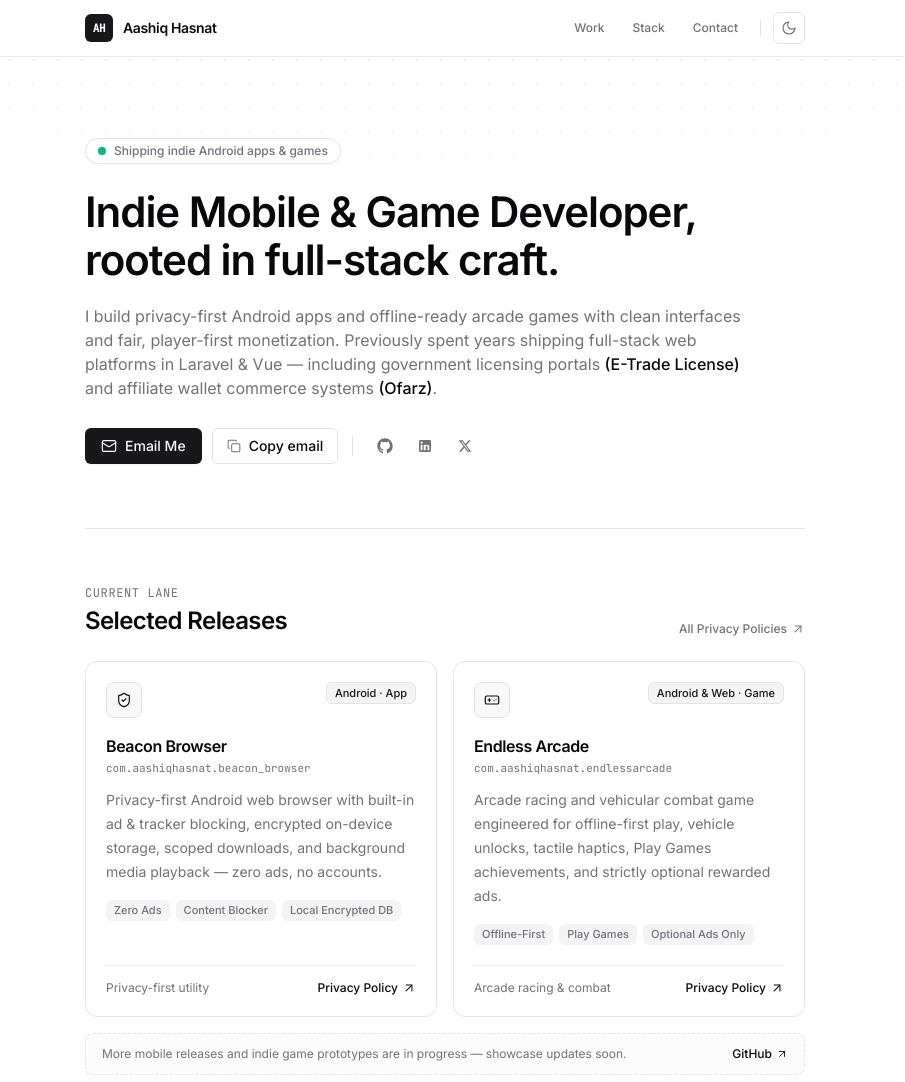
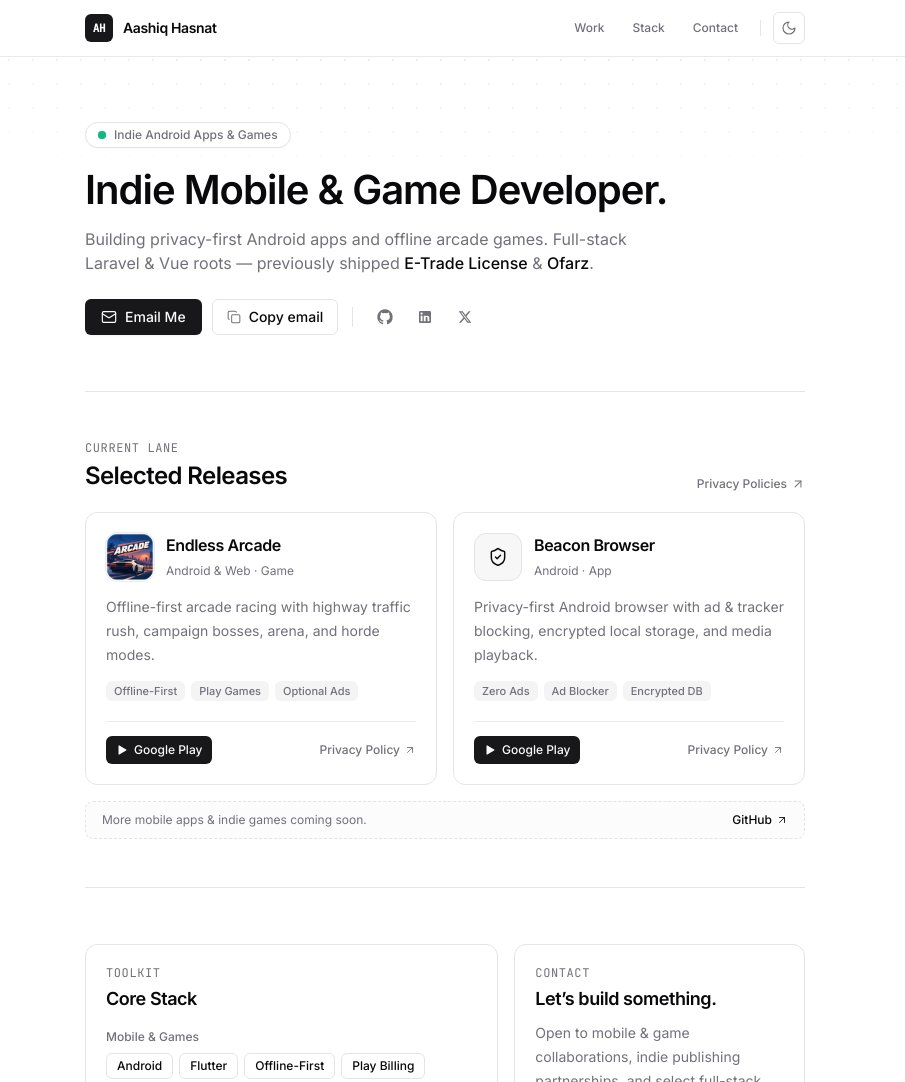
Before and after one commit to aashiqhasnat/aashiqhasnat.github.io, a plain HTML site: page index.html in a window 1280 px wide. Shown: the top 1082 px of the page, without its empty margins (195-1100 px from the left). Drawn offline with nearby package versions, Linux system fonts and the light colour scheme.

Commit message:
Add Play Store links, Endless Arcade icon, and tighten portfolio copy

```diff
--- a/index.html
+++ b/index.html
@@ -210,27 +210,27 @@
 
   <main id="top" class="relative mx-auto max-w-3xl px-6">
     <!-- SECTION 1: Hero & Positioning -->
-    <section class="pt-16 pb-14 sm:pt-20 sm:pb-16">
+    <section class="pt-12 pb-12 sm:pt-16 sm:pb-14">
       <div class="inline-flex items-center gap-2 rounded-full border border-border bg-card px-3 py-1 text-xs font-medium text-muted-foreground shadow-[0_1px_2px_rgba(0,0,0,0.03)]">
         <span class="relative flex h-2 w-2" aria-hidden="true">
           <span class="absolute inline-flex h-full w-full animate-ping rounded-full bg-emerald-500 opacity-60"></span>
           <span class="relative inline-flex h-2 w-2 rounded-full bg-emerald-500"></span>
         </span>
-        Shipping indie Android apps &amp; games
+        Indie Android Apps &amp; Games
       </div>
 
-      <h1 class="mt-6 text-3xl font-semibold tracking-tight text-foreground sm:text-[42px] sm:leading-[1.14]">
-        Indie Mobile &amp; Game Developer, rooted in full-stack craft.
+      <h1 class="mt-5 text-3xl font-semibold tracking-tight text-foreground sm:text-[40px] sm:leading-[1.12]">
+        Indie Mobile &amp; Game Developer.
       </h1>
 
-      <p class="mt-5 max-w-2xl text-[15px] leading-7 text-muted-foreground sm:text-base">
-        I build privacy-first Android apps and offline-ready arcade games with clean interfaces and fair, player-first monetization. Previously spent years shipping full-stack web platforms in Laravel &amp; Vue &mdash; including government licensing portals
-        <span class="text-foreground font-medium">(E-Trade License)</span> and affiliate wallet commerce systems
-        <span class="text-foreground font-medium">(Ofarz)</span>.
+      <p class="mt-3.5 max-w-xl text-[15px] leading-6 text-muted-foreground sm:text-base">
+        Building privacy-first Android apps and offline arcade games. Full-stack Laravel &amp; Vue roots &mdash; previously shipped
+        <span class="font-medium text-foreground">E-Trade License</span> &amp;
+        <span class="font-medium text-foreground">Ofarz</span>.
       </p>
 
       <!-- Action Row -->
-      <div class="mt-7 flex flex-wrap items-center gap-2.5">
+      <div class="mt-6 flex flex-wrap items-center gap-2.5">
         <a
           href="mailto:ashikhasnat30@gmail.com"
           class="inline-flex h-9 items-center justify-center gap-2 rounded-md bg-primary px-4 text-sm font-medium text-primary-foreground shadow-sm transition-opacity hover:opacity-90 focus-visible:outline-none focus-visible:ring-2 focus-visible:ring-ring"
@@ -332,7 +332,7 @@
     <hr class="border-border" />
 
     <!-- SECTION 2: Current Releases & Shipped Apps -->
-    <section id="work" class="scroll-mt-20 py-14">
+    <section id="work" class="scroll-mt-20 py-12">
       <div class="flex flex-wrap items-end justify-between gap-2">
         <div>
           <p class="font-mono text-xs uppercase tracking-wider text-muted-foreground">Current Lane</p>
@@ -344,7 +344,7 @@
           href="https://aashiqhasnat.github.io/privacy-policies/"
           class="inline-flex items-center gap-1 text-xs font-medium text-muted-foreground transition-colors hover:text-foreground"
         >
-          All Privacy Policies
+          Privacy Policies
           <svg
             class="h-3.5 w-3.5"
             xmlns="http://www.w3.org/2000/svg"
@@ -361,58 +361,58 @@
         </a>
       </div>
 
-      <div class="mt-6 grid grid-cols-1 gap-4 sm:grid-cols-2">
-        <!-- Project 1: Beacon Browser -->
+      <div class="mt-5 grid grid-cols-1 gap-4 sm:grid-cols-2">
+        <!-- Project 1: Endless Arcade -->
         <article class="group flex flex-col justify-between rounded-xl border border-border bg-card p-5 transition-colors hover:border-foreground/30">
           <div>
             <div class="flex items-start justify-between gap-3">
-              <div class="inline-flex h-9 w-9 items-center justify-center rounded-lg border border-border bg-muted/60 text-foreground">
-                <svg
-                  class="h-4 w-4"
-                  xmlns="http://www.w3.org/2000/svg"
-                  viewBox="0 0 24 24"
-                  fill="none"
-                  stroke="currentColor"
-                  stroke-width="1.75"
-                  stroke-linecap="round"
-                  stroke-linejoin="round"
-                >
-                  <path d="M20 13c0 5-3.5 7.5-7.66 8.95a1 1 0 0 1-.67-.01C7.5 20.5 4 18 4 13V6a1 1 0 0 1 1-1c2 0 4.5-1.2 6.24-2.72a1.17 1.17 0 0 1 1.52 0C14.51 3.81 17 5 19 5a1 1 0 0 1 1 1z" />
-                  <path d="m9 12 2 2 4-4" />
-                </svg>
+              <div class="flex items-center gap-3">
+                <img
+                  src="./assets/endless-arcade.png"
+                  alt="Endless Arcade app icon"
+                  width="48"
+                  height="48"
+                  class="h-12 w-12 shrink-0 rounded-xl object-cover ring-1 ring-border/70"
+                />
+                <div>
+                  <h3 class="text-base font-semibold tracking-tight text-foreground">
+                    Endless Arcade
+                  </h3>
+                  <span class="text-xs text-muted-foreground">Android &amp; Web &middot; Game</span>
+                </div>
               </div>
-              <span class="inline-flex items-center rounded-md border border-border bg-secondary px-2 py-0.5 text-[11px] font-medium text-secondary-foreground">
-                Android &middot; App
-              </span>
             </div>
 
-            <h3 class="mt-4 text-base font-semibold tracking-tight text-foreground">
-              Beacon Browser
-            </h3>
-            <p class="mt-0.5 font-mono text-[11px] text-muted-foreground">
-              com.aashiqhasnat.beacon_browser
+            <p class="mt-3.5 text-sm leading-6 text-muted-foreground">
+              Offline-first arcade racing with highway traffic rush, campaign bosses, arena, and horde modes.
             </p>
 
-            <p class="mt-3 text-sm leading-6 text-muted-foreground">
-              Privacy-first Android web browser with built-in ad &amp; tracker blocking, encrypted on-device storage, scoped downloads, and background media playback &mdash; zero ads, no accounts.
-            </p>
-
-            <div class="mt-4 flex flex-wrap gap-1.5">
-              <span class="rounded-md bg-muted px-2 py-0.5 text-[11px] font-medium text-muted-foreground">Zero Ads</span>
-              <span class="rounded-md bg-muted px-2 py-0.5 text-[11px] font-medium text-muted-foreground">Content Blocker</span>
-              <span class="rounded-md bg-muted px-2 py-0.5 text-[11px] font-medium text-muted-foreground">Local Encrypted DB</span>
+            <div class="mt-3.5 flex flex-wrap gap-1.5">
+              <span class="rounded-md bg-muted px-2 py-0.5 text-[11px] font-medium text-muted-foreground">Offline-First</span>
+              <span class="rounded-md bg-muted px-2 py-0.5 text-[11px] font-medium text-muted-foreground">Play Games</span>
+              <span class="rounded-md bg-muted px-2 py-0.5 text-[11px] font-medium text-muted-foreground">Optional Ads</span>
             </div>
           </div>
 
-          <div class="mt-5 flex items-center justify-between border-t border-border/70 pt-3.5 text-xs">
-            <span class="text-muted-foreground">Privacy-first utility</span>
+          <div class="mt-5 flex items-center justify-between gap-2 border-t border-border/70 pt-3.5 text-xs">
             <a
-              href="https://aashiqhasnat.github.io/privacy-policies/beacon/"
-              class="inline-flex items-center gap-1 font-medium text-foreground transition-opacity hover:opacity-75"
+              href="https://play.google.com/store/apps/details?id=com.aashiqhasnat.endlessarcade"
+              target="_blank"
+              rel="noopener noreferrer"
+              class="inline-flex h-7 items-center gap-1.5 rounded-md bg-primary px-2.5 font-medium text-primary-foreground transition-opacity hover:opacity-90"
+            >
+              <svg class="h-3 w-3" viewBox="0 0 24 24" fill="currentColor" aria-hidden="true">
+                <path d="M5 3.868v16.264c0 .87.947 1.408 1.693.96l13.553-8.132a1.12 1.12 0 0 0 0-1.92L6.693 2.908C5.947 2.46 5 2.998 5 3.868Z" />
+              </svg>
+              Google Play
+            </a>
+            <a
+              href="https://aashiqhasnat.github.io/privacy-policies/racer/"
+              class="inline-flex items-center gap-1 font-medium text-muted-foreground transition-colors hover:text-foreground"
             >
               Privacy Policy
               <svg
-                class="h-3.5 w-3.5"
+                class="h-3 w-3"
                 xmlns="http://www.w3.org/2000/svg"
                 viewBox="0 0 24 24"
                 fill="none"
@@ -428,60 +428,65 @@
           </div>
         </article>
 
-        <!-- Project 2: Endless Arcade -->
+        <!-- Project 2: Beacon Browser -->
         <article class="group flex flex-col justify-between rounded-xl border border-border bg-card p-5 transition-colors hover:border-foreground/30">
           <div>
             <div class="flex items-start justify-between gap-3">
-              <div class="inline-flex h-9 w-9 items-center justify-center rounded-lg border border-border bg-muted/60 text-foreground">
-                <svg
-                  class="h-4 w-4"
-                  xmlns="http://www.w3.org/2000/svg"
-                  viewBox="0 0 24 24"
-                  fill="none"
-                  stroke="currentColor"
-                  stroke-width="1.75"
-                  stroke-linecap="round"
-                  stroke-linejoin="round"
-                >
-                  <line x1="6" x2="10" y1="12" y2="12" />
-                  <line x1="8" x2="8" y1="10" y2="14" />
-                  <line x1="15" x2="15.01" y1="13" y2="13" />
-                  <line x1="18" x2="18.01" y1="11" y2="11" />
-                  <rect width="20" height="12" x="2" y="6" rx="2" />
-                </svg>
+              <div class="flex items-center gap-3">
+                <div class="inline-flex h-12 w-12 shrink-0 items-center justify-center rounded-xl border border-border bg-muted/70 text-foreground">
+                  <svg
+                    class="h-5 w-5"
+                    xmlns="http://www.w3.org/2000/svg"
+                    viewBox="0 0 24 24"
+                    fill="none"
+                    stroke="currentColor"
+                    stroke-width="1.75"
+                    stroke-linecap="round"
+                    stroke-linejoin="round"
+                  >
+                    <path d="M20 13c0 5-3.5 7.5-7.66 8.95a1 1 0 0 1-.67-.01C7.5 20.5 4 18 4 13V6a1 1 0 0 1 1-1c2 0 4.5-1.2 6.24-2.72a1.17 1.17 0 0 1 1.52 0C14.51 3.81 17 5 19 5a1 1 0 0 1 1 1z" />
+                    <path d="m9 12 2 2 4-4" />
+                  </svg>
+                </div>
+                <div>
+                  <h3 class="text-base font-semibold tracking-tight text-foreground">
+                    Beacon Browser
+                  </h3>
+                  <span class="text-xs text-muted-foreground">Android &middot; App</span>
+                </div>
               </div>
-              <span class="inline-flex items-center rounded-md border border-border bg-secondary px-2 py-0.5 text-[11px] font-medium text-secondary-foreground">
-                Android &amp; Web &middot; Game
-              </span>
             </div>
 
-            <h3 class="mt-4 text-base font-semibold tracking-tight text-foreground">
-              Endless Arcade
-            </h3>
-            <p class="mt-0.5 font-mono text-[11px] text-muted-foreground">
-              com.aashiqhasnat.endlessarcade
+            <p class="mt-3.5 text-sm leading-6 text-muted-foreground">
+              Privacy-first Android browser with ad &amp; tracker blocking, encrypted local storage, and media playback.
             </p>
 
-            <p class="mt-3 text-sm leading-6 text-muted-foreground">
-              Arcade racing and vehicular combat game engineered for offline-first play, vehicle unlocks, tactile haptics, Play Games achievements, and strictly optional rewarded ads.
-            </p>
-
-            <div class="mt-4 flex flex-wrap gap-1.5">
-              <span class="rounded-md bg-muted px-2 py-0.5 text-[11px] font-medium text-muted-foreground">Offline-First</span>
-              <span class="rounded-md bg-muted px-2 py-0.5 text-[11px] font-medium text-muted-foreground">Play Games</span>
-              <span class="rounded-md bg-muted px-2 py-0.5 text-[11px] font-medium text-muted-foreground">Optional Ads Only</span>
+            <div class="mt-3.5 flex flex-wrap gap-1.5">
+              <span class="rounded-md bg-muted px-2 py-0.5 text-[11px] font-medium text-muted-foreground">Zero Ads</span>
+              <span class="rounded-md bg-muted px-2 py-0.5 text-[11px] font-medium text-muted-foreground">Ad Blocker</span>
+              <span class="rounded-md bg-muted px-2 py-0.5 text-[11px] font-medium text-muted-foreground">Encrypted DB</span>
             </div>
           </div>
 
-          <div class="mt-5 flex items-center justify-between border-t border-border/70 pt-3.5 text-xs">
-            <span class="text-muted-foreground">Arcade racing &amp; combat</span>
+          <div class="mt-5 flex items-center justify-between gap-2 border-t border-border/70 pt-3.5 text-xs">
             <a
-              href="https://aashiqhasnat.github.io/privacy-policies/racer/"
-              class="inline-flex items-center gap-1 font-medium text-foreground transition-opacity hover:opacity-75"
+              href="https://play.google.com/store/apps/details?id=com.aashiqhasnat.beacon_browser"
+              target="_blank"
+              rel="noopener noreferrer"
+              class="inline-flex h-7 items-center gap-1.5 rounded-md bg-primary px-2.5 font-medium text-primary-foreground transition-opacity hover:opacity-90"
+            >
+              <svg class="h-3 w-3" viewBox="0 0 24 24" fill="currentColor" aria-hidden="true">
+                <path d="M5 3.868v16.264c0 .87.947 1.408 1.693.96l13.553-8.132a1.12 1.12 0 0 0 0-1.92L6.693 2.908C5.947 2.46 5 2.998 5 3.868Z" />
+              </svg>
+              Google Play
+            </a>
+            <a
+              href="https://aashiqhasnat.github.io/privacy-policies/beacon/"
+              class="inline-flex items-center gap-1 font-medium text-muted-foreground transition-colors hover:text-foreground"
             >
               Privacy Policy
               <svg
-                class="h-3.5 w-3.5"
+                class="h-3 w-3"
                 xmlns="http://www.w3.org/2000/svg"
                 viewBox="0 0 24 24"
                 fill="none"
@@ -499,8 +504,8 @@
       </div>
 
       <!-- Subtle upcoming projects strip -->
-      <div class="mt-4 flex flex-wrap items-center justify-between gap-2 rounded-lg border border-dashed border-border bg-muted/30 px-4 py-3 text-xs text-muted-foreground">
-        <span>More mobile releases and indie game prototypes are in progress &mdash; showcase updates soon.</span>
+      <div class="mt-4 flex flex-wrap items-center justify-between gap-2 rounded-lg border border-dashed border-border bg-muted/30 px-4 py-2.5 text-xs text-muted-foreground">
+        <span>More mobile apps &amp; indie games coming soon.</span>
         <a
           href="https://github.com/aashiqhasnat"
           target="_blank"
```
Also changed, not shown: assets/endless-arcade.png (added).
